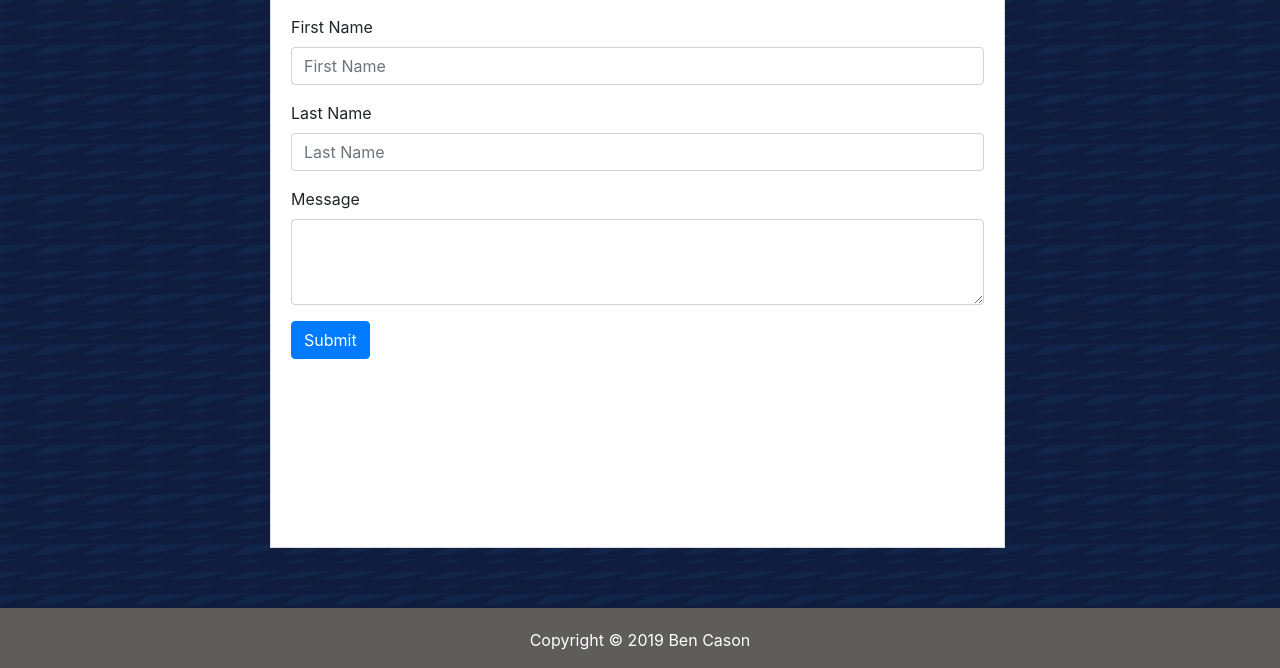
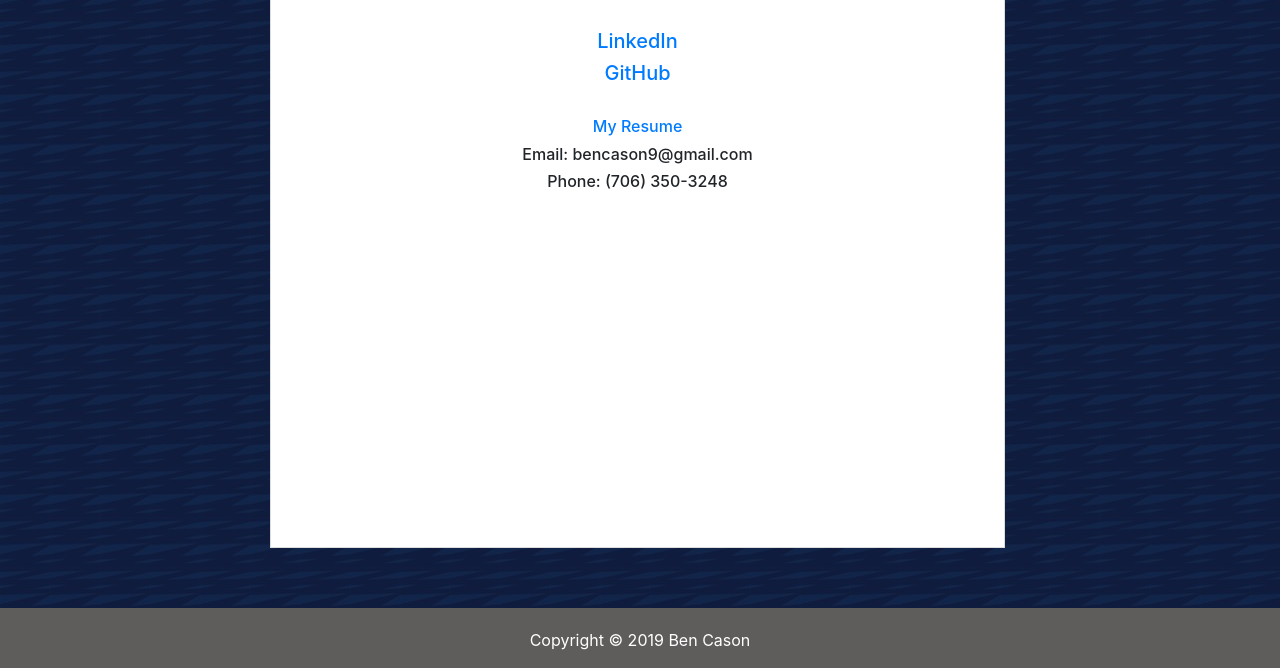
Before and after one commit to bcason9/Bootsrap-Portfolio, a plain HTML site: page contact.html in a window 1280 px wide. Shown: the part 132-800 px from the top of the page. Drawn offline with nearby package versions, Linux system fonts and the light colour scheme.

Commit message:
updated portfolio 4.28

```diff
--- a/contact.html
+++ b/contact.html
@@ -32,21 +32,13 @@
       <div class="media">
             <div class="media-body">
             <h2 class="mt-0">Contact</h2>
-            <form>
-                    <div class="form-group">
-                      <label for="exampleFormControlInput1">First Name</label>
-                      <input type="text" class="form-control" placeholder="First Name">
-                    </div>
-                    <div class="form-group">
-                            <label for="exampleFormControlInput1">Last Name</label>
-                            <input type="text" class="form-control" placeholder="Last Name">
-                    </div>
-                    <div class="form-group">
-                      <label for="exampleFormControlTextarea1">Message</label>
-                      <textarea class="form-control" rows="3"></textarea>
-                    </div>
-                    <button type="button" class="btn btn-primary">Submit</button>
-                  </form>
+            <br>
+            <h5 class="text-center"><a href="https://www.linkedin.com/in/ben-cason-3a3359180">LinkedIn</a></h5>
+            <h5 class="text-center"><a href="https://github.com/bcason9">GitHub</a></h5>
+            <br>
+            <h6 class="text-center"><a href="assets/BCasonResume2019v.2.xps">My Resume</a></h6>
+            <h6 class="text-center">Email: bencason9@gmail.com</h6>
+            <h6 class="text-center">Phone: (706) 350-3248</h6>
             </div>
           </div>
          </div>
```
Also changed, not shown: index.html (+2 -0 lines), portfolio.html (+4 -3 lines), 1 other file.
